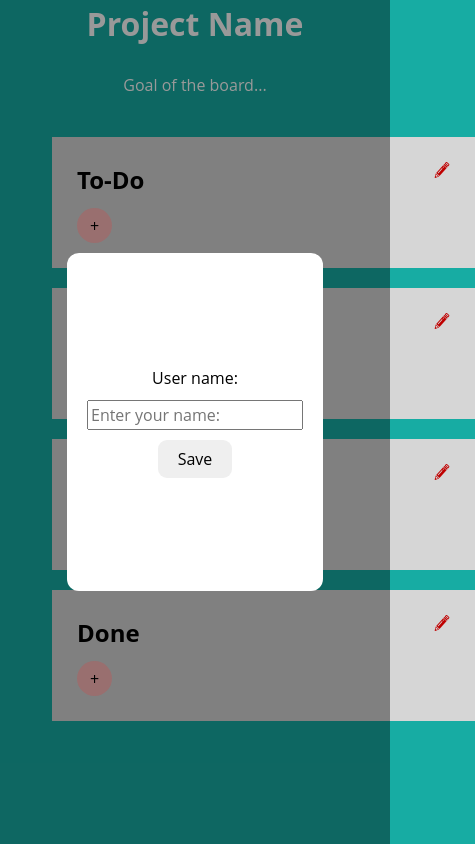
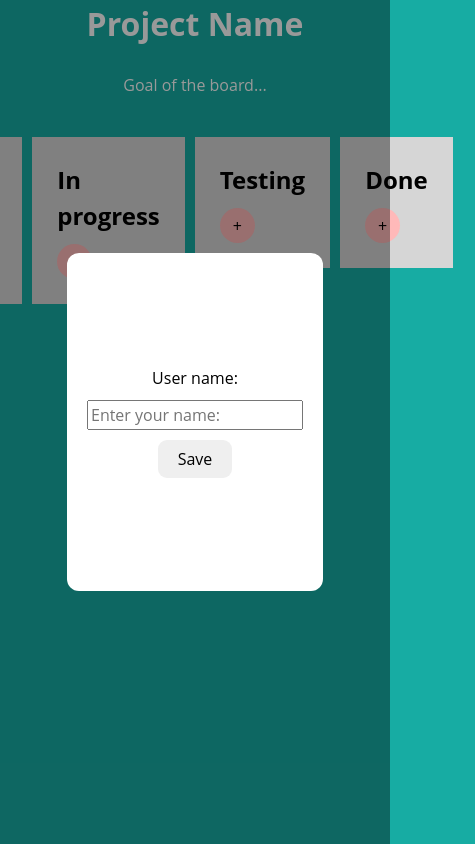
Before and after one commit to ArashManila/canban-board, a React (Vite) app: page / in a window 390 px wide. Shown: the whole page, 475 px wide, since content can reach past the window. Built offline with nearby package versions, Linux system fonts and the light colour scheme; a web font is replaced by a local one.

Commit message:
style fixe3  deployment commit

```diff
--- a/src/styles/main.css
+++ b/src/styles/main.css
@@ -261,16 +261,17 @@ h1 {
   -moz-column-gap: 10px;
        column-gap: 10px;
 }
-@media (width < 1024px) {
-  .board__list {
+@media (max-width: 1024px) {
+  .board__list .board__list {
     display: grid;
     grid-template-columns: 1fr 1fr;
     gap: 10px;
   }
 }
-@media (width < 808px) {
-  .board__list {
+@media (max-width: 808px) {
+  .board__list .board__list {
     display: flex;
+    justify-content: center;
     flex-direction: column;
     row-gap: 20px;
   }
```
Also changed, not shown: src/styles/blocks/_board.scss (+9 -4 lines), 1 other file (tests, documents, lock files or other folders).
